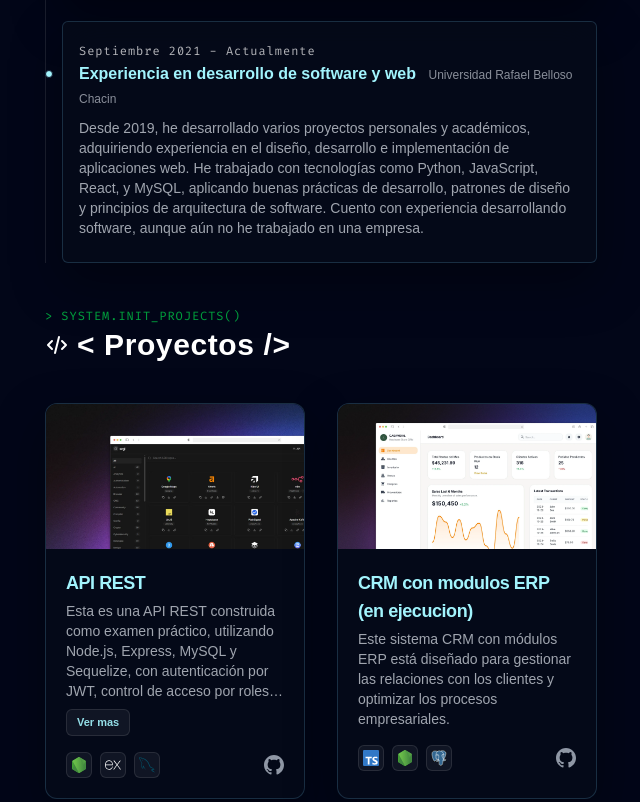
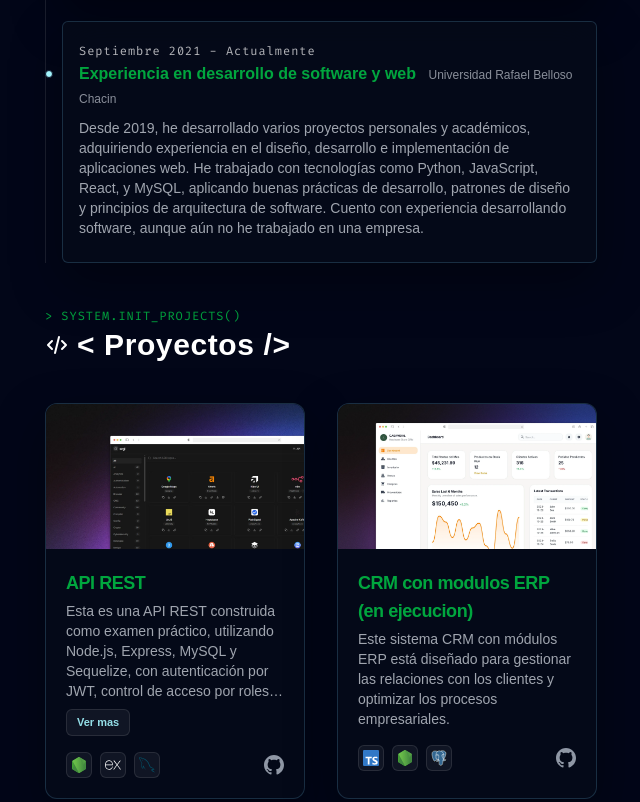
Before and after one commit to tavoidkk/portfoliodev, an Astro site: page / in a window 1280 px wide. Shown: the part 1129-1931 px from the top of the page, without its empty margins (323-963 px from the left). Built offline with nearby package versions, Linux system fonts and the light colour scheme; Astro itself is replaced by a stand-in of ours; a web font is replaced by a local one.

Commit message:
feat: update projects title and timeline color to green

```diff
--- a/src/components/Projects.astro
+++ b/src/components/Projects.astro
@@ -33,10 +33,10 @@ const TAG_ICONS: Record<string, any> = {
                 <header>
                     {primaryLink ? (
                     <a href={primaryLink} target="_blank" rel="noopener noreferrer">
-                        <h3 class="mb-1 text-base md:text-lg font-semibold tracking-tight text-cyan-200">{project.title}</h3>
+                        <h3 class="mb-1 text-base md:text-lg font-semibold tracking-tight text-green-600">{project.title}</h3>
                     </a>
                     ) : (
-                        <h3 class="mb-1 text-base md:text-lg font-semibold tracking-tight text-cyan-200">{project.title}</h3>
+                        <h3 class="mb-1 text-base md:text-lg font-semibold tracking-tight text-green-600">{project.title}</h3>
                     )}
                 </header>
                 <div class="mb-4">
--- a/src/components/TimelineItem.astro
+++ b/src/components/TimelineItem.astro
@@ -36,7 +36,7 @@ const getTagClass = (tag: string): string => {
         <time class="mb-1 text-[10px] md:text-xs font-normal leading-none text-white/70 terminal-kicker">
             {date}
         </time>
-        <h3 class="text-sm md:text-base font-semibold text-cyan-200 break-words">
+        <h3 class="text-sm md:text-base font-semibold text-green-600 break-words">
             {href
                 ? <a href={href} class="hover:underline">{title}</a>
                 : <span>{title}</span>
```
